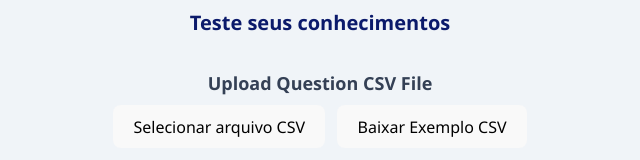
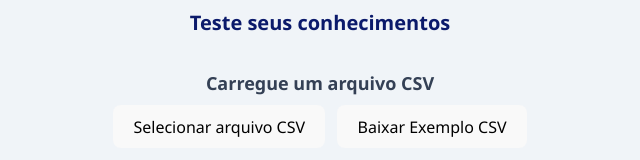
Before and after one commit to IMendelN/exam_quizz, a React (Vite) app: page / in a window 1280 px wide. Shown: the part 350-510 px from the top of the page, without its empty margins (320-960 px from the left). Built offline with nearby package versions, Linux system fonts and the light colour scheme.

Commit message:
Updates UI text and refines upload button layout
Translates the file upload label to Portuguese for localization
and simplifies the file upload button layout by removing flexWrap,
improving consistency and readability in the interface.

```diff
--- a/src/App.tsx
+++ b/src/App.tsx
@@ -123,7 +123,7 @@ export default function QuizApp() {
           htmlFor="file-upload"
           className="block mb-2 font-semibold text-gray-700"
         >
-          Upload Question CSV File
+          Carregue um arquivo CSV
         </label>
 
         {/* input file escondido */}
@@ -136,7 +136,7 @@ export default function QuizApp() {
         />
 
         {/* botão que dispara o clique do input file */}
-        <div style={{ display: "flex", gap: "12px", flexWrap: "wrap" }}>
+        <div style={{ display: 'flex', gap: '12px'}}>
           <Button
             className="upload-button"
             variant="outline"
```
